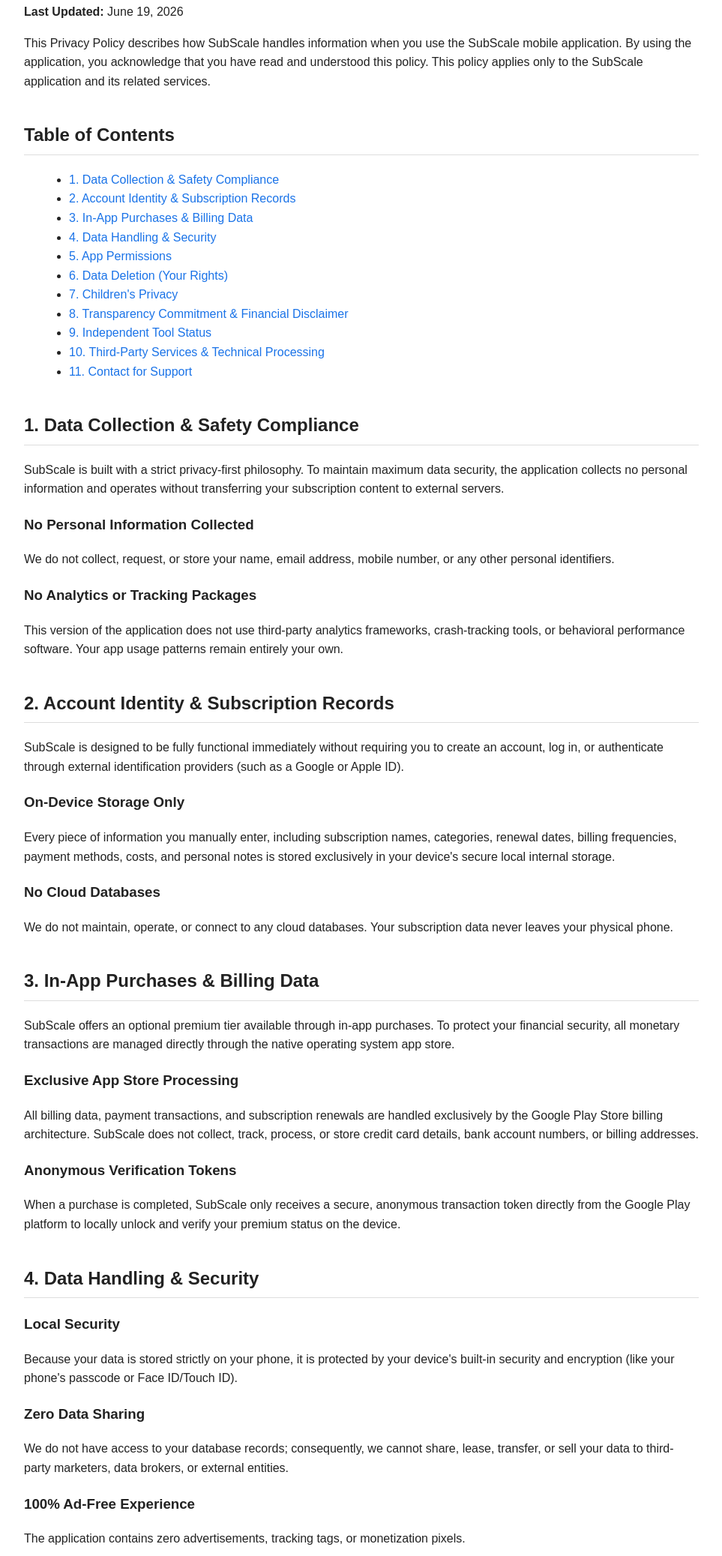
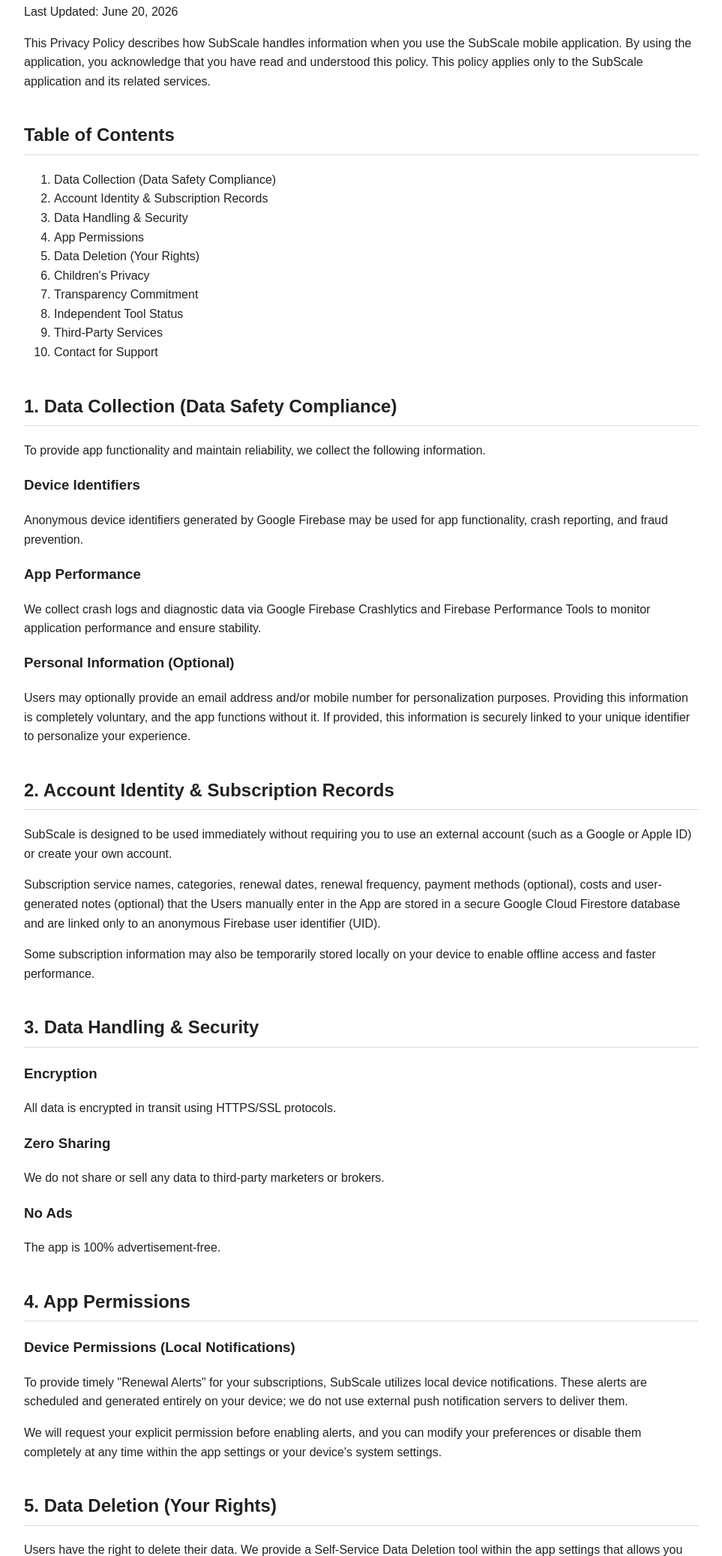
Before and after one commit to jigarshah1301/subscale-privacy, a plain HTML site: page index.html in a window 1280 px wide. Shown: the part 131-2206 px from the top of the page at 75% size, without its empty margins (158-1121 px from the left). Drawn offline with Linux system fonts and the light colour scheme.

Commit message:
V1 Policy SubScale
V1 Policy SubScale

```diff
--- a/index.html
+++ b/index.html
@@ -3,7 +3,6 @@
 <head>
     <meta charset="UTF-8">
     <title>SubScale Privacy Policy</title>
-
     <style>
         body{
             font-family: Arial, Helvetica, sans-serif;
@@ -13,105 +12,106 @@ margin:auto;
             padding:40px;
             color:#222;
         }
-
-h1{text-align:center;}
-h2{margin-top:40px;border-bottom:1px solid #ddd;padding-bottom:6px;}
-h3{margin-top:20px;}
-ul{margin-left:20px;}
-.toc a{text-decoration:none;color:#1a73e8;}
-.footer{margin-top:60px;font-size:14px;color:#666;}
+        h1{
+            text-align:center;
+        }
+        h2{
+            margin-top:40px;
+            border-bottom:1px solid #ddd;
+            padding-bottom:6px;
+        }
     </style>
 </head>
 <body>
 
     <h1>SubScale Privacy Policy</h1>
+    <p>Last Updated: June 20, 2026</p>
 
-<p><strong>Last Updated:</strong> June 19, 2026</p>
-
-<p>
-This Privacy Policy describes how SubScale handles information when you use the SubScale mobile application.
-By using the application, you acknowledge that you have read and understood this policy.
-This policy applies only to the SubScale application and its related services.
-</p>
+    <p>This Privacy Policy describes how SubScale handles information when you use the SubScale mobile application. By using the application, you acknowledge that you have read and understood this policy. This policy applies only to the SubScale application and its related services.</p>
 
     <h2>Table of Contents</h2>
-<ul class="toc">
-<li><a href="#data">1. Data Collection &amp; Safety Compliance</a></li>
-<li><a href="#account">2. Account Identity &amp; Subscription Records</a></li>
-<li><a href="#billing">3. In-App Purchases &amp; Billing Data</a></li>
-<li><a href="#security">4. Data Handling &amp; Security</a></li>
-<li><a href="#permissions">5. App Permissions</a></li>
-<li><a href="#deletion">6. Data Deletion (Your Rights)</a></li>
-<li><a href="#children">7. Children's Privacy</a></li>
-<li><a href="#transparency">8. Transparency Commitment &amp; Financial Disclaimer</a></li>
-<li><a href="#independent">9. Independent Tool Status</a></li>
-<li><a href="#thirdparty">10. Third-Party Services &amp; Technical Processing</a></li>
-<li><a href="#contact">11. Contact for Support</a></li>
-</ul>
+    <ol>
+        <li>Data Collection (Data Safety Compliance)</li>
+        <li>Account Identity & Subscription Records</li>
+        <li>Data Handling & Security</li>
+        <li>App Permissions</li>
+        <li>Data Deletion (Your Rights)</li>
+        <li>Children's Privacy</li>
+        <li>Transparency Commitment</li>
+        <li>Independent Tool Status</li>
+        <li>Third-Party Services</li>
+        <li>Contact for Support</li>
+    </ol>
 
-<h2 id="data">1. Data Collection &amp; Safety Compliance</h2>
-<p>SubScale is built with a strict privacy-first philosophy. To maintain maximum data security, the application collects no personal information and operates without transferring your subscription content to external servers.</p>
-<h3>No Personal Information Collected</h3>
-<p>We do not collect, request, or store your name, email address, mobile number, or any other personal identifiers.</p>
-<h3>No Analytics or Tracking Packages</h3>
-<p>This version of the application does not use third-party analytics frameworks, crash-tracking tools, or behavioral performance software. Your app usage patterns remain entirely your own.</p>
+    <h2>1. Data Collection (Data Safety Compliance)</h2>
+    <p>To provide app functionality and maintain reliability, we collect the following information.</p>
 
-<h2 id="account">2. Account Identity &amp; Subscription Records</h2>
-<p>SubScale is designed to be fully functional immediately without requiring you to create an account, log in, or authenticate through external identification providers (such as a Google or Apple ID).</p>
-<h3>On-Device Storage Only</h3>
-<p>Every piece of information you manually enter, including subscription names, categories, renewal dates, billing frequencies, payment methods, costs, and personal notes is stored exclusively in your device's secure local internal storage.</p>
-<h3>No Cloud Databases</h3>
-<p>We do not maintain, operate, or connect to any cloud databases. Your subscription data never leaves your physical phone.</p>
+    <h3>Device Identifiers</h3>
+    <p>Anonymous device identifiers generated by Google Firebase may be used for app functionality, crash reporting, and fraud prevention.</p>
 
-<h2 id="billing">3. In-App Purchases &amp; Billing Data</h2>
-<p>SubScale offers an optional premium tier available through in-app purchases. To protect your financial security, all monetary transactions are managed directly through the native operating system app store.</p>
-<h3>Exclusive App Store Processing</h3>
-<p>All billing data, payment transactions, and subscription renewals are handled exclusively by the Google Play Store billing architecture. SubScale does not collect, track, process, or store credit card details, bank account numbers, or billing addresses.</p>
-<h3>Anonymous Verification Tokens</h3>
-<p>When a purchase is completed, SubScale only receives a secure, anonymous transaction token directly from the Google Play platform to locally unlock and verify your premium status on the device.</p>
+    <h3>App Performance</h3>
+    <p>We collect crash logs and diagnostic data via Google Firebase Crashlytics and Firebase Performance Tools to monitor application performance and ensure stability.</p>
 
-<h2 id="security">4. Data Handling &amp; Security</h2>
-<h3>Local Security</h3>
-<p>Because your data is stored strictly on your phone, it is protected by your device's built-in security and encryption (like your phone's passcode or Face ID/Touch ID).</p>
-<h3>Zero Data Sharing</h3>
-<p>We do not have access to your database records; consequently, we cannot share, lease, transfer, or sell your data to third-party marketers, data brokers, or external entities.</p>
-<h3>100% Ad-Free Experience</h3>
-<p>The application contains zero advertisements, tracking tags, or monetization pixels.</p>
+    <h3>Personal Information (Optional)</h3>
+    <p>Users may optionally provide an email address and/or mobile number for personalization purposes. Providing this information is completely voluntary, and the app functions without it. If provided, this information is securely linked to your unique identifier to personalize your experience.</p>
 
-<h2 id="permissions">5. App Permissions</h2>
+    <h2>2. Account Identity & Subscription Records</h2>
+    <p>SubScale is designed to be used immediately without requiring you to use an external account (such as a Google or Apple ID) or create your own account.</p>
+    <p>Subscription service names, categories, renewal dates, renewal frequency, payment methods (optional), costs and user-generated notes (optional) that the Users manually enter in the App are stored in a secure Google Cloud Firestore database and are linked only to an anonymous Firebase user identifier (UID).</p>
+    <p>Some subscription information may also be temporarily stored locally on your device to enable offline access and faster performance.</p>
+
+    <h2>3. Data Handling & Security</h2>
+    <h3>Encryption</h3>
+    <p>All data is encrypted in transit using HTTPS/SSL protocols.</p>
+    <h3>Zero Sharing</h3>
+    <p>We do not share or sell any data to third-party marketers or brokers.</p>
+    <h3>No Ads</h3>
+    <p>The app is 100% advertisement-free.</p>
+
+    <h2>4. App Permissions</h2>
     <h3>Device Permissions (Local Notifications)</h3>
     <p>To provide timely "Renewal Alerts" for your subscriptions, SubScale utilizes local device notifications. These alerts are scheduled and generated entirely on your device; we do not use external push notification servers to deliver them.</p>
     <p>We will request your explicit permission before enabling alerts, and you can modify your preferences or disable them completely at any time within the app settings or your device's system settings.</p>
 
-<h2 id="deletion">6. Data Deletion (Your Rights)</h2>
-<p>Because your data is stored locally, you maintain absolute control over its deletion.</p>
-<h3>Self-Service Clearing</h3>
-<p>You can permanently delete all data tracking records instantly by using the native "Reset App" option within the application settings in HUB, or by simply uninstalling the application from your device. This action wipes the local storage environment completely.</p>
+    <h2>5. Data Deletion (Your Rights)</h2>
+    <p>Users have the right to delete their data. We provide a Self-Service Data Deletion tool within the app settings that allows you to:</p>
+    <ul>
+        <li>Wipe all local app data</li>
+        <li>Permanently delete all Cloud Firestore records and your anonymous Firebase UID</li>
+    </ul>
 
-<h2 id="children">7. Children's Privacy</h2>
-<p>SubScale is not intended for use by children under the age of 13. We do not knowingly solicit or collect personal information from children, as the application functions entirely without personal user profiles.</p>
+    <h2>6. Children's Privacy</h2>
+    <p>SubScale is not intended for use by children under the age of 13. We do not collect personal information from children.</p>
 
-<h2 id="transparency">8. Transparency Commitment &amp; Financial Disclaimer</h2>
+    <h2>7. Transparency Commitment</h2>
     <p>SubScale is designed with a privacy-first philosophy. We intentionally collect the minimum amount of data necessary to operate the application reliably.</p>
     <p>We do not build advertising profiles, we do not sell user data, and we do not track users across other apps or websites.</p>
     <p>SubScale is an informational tool designed to help users track subscriptions and recurring expenses. It does not provide financial, investment, or payment services.</p>
     <p>SubScale does not connect to Bank Accounts, Credit Cards, Payment Gateways or Financial Institutions. All subscription details are manually entered by the Users.</p>
 
-<h2 id="independent">9. Independent Tool Status</h2>
+    <h2>8. Independent Tool Status</h2>
     <p>SubScale is an independent subscription management tool. We use company logos and trademarks solely for the purpose of identifying subscription services for users.</p>
     <p>SubScale is not affiliated with, endorsed by, or sponsored by any of the trademark owners whose logos appear within the app. All trademarks remain the property of their respective owners.</p>
 
-<h2 id="thirdparty">10. Third-Party Services &amp; Technical Processing</h2>
+    <h2>9. Third-Party Services</h2>
     <p>SubScale may use trusted third-party services to support core app functionality and reliability. These services may process limited technical data necessary for their operation.</p>
-<p>We utilize Currency APIs - Frankfurter API and ExchangeRate-API for real time currency conversions.</p>
+    <p>SubScale currently uses Google Firebase services:</p>
+    <ul>
+        <li>Firebase Authentication (Anonymous UID)</li>
+        <li>Firebase Cloud Firestore (Secure Data Storage)</li>
+        <li>Firebase Crashlytics (Crash Reporting)</li>
+        <li>Firebase Performance Tool (Performance Monitoring)</li>
+    </ul>
+    <p>We utilize Currency APIs — Frankfurter API and ExchangeRate-API for real time currency conversions.</p>
     <p>iTunes Search API (App Store Service) and Google S2 Favicon API are used to fetch Brand Logos.</p>
     <p>When these services are used, your device may temporarily communicate with their servers, which may result in the transmission of your IP address strictly for the purpose of fulfilling the requested functionality.</p>
 
-<h2 id="contact">11. Contact for Support</h2>
-<p>If you have any questions regarding this updated Privacy Policy statement, please contact:</p>
-<p><strong>Email:</strong> <a href="mailto:subscalesupport@gmail.com">subscalesupport@gmail.com</a></p>
+    <h2>10. Contact for Support</h2>
+    <p>If you have any questions regarding this Privacy Policy, please contact:</p>
+    <p>Email: jigarshah1301@gmail.com</p>
 
-<div class="footer">© 2026 SubScale</div>
+    <hr>
+    <p class="center">&copy; 2026 SubScale</p>
 
 </body>
 </html>
```
Lines whose indentation alone changed are shown as unchanged.
